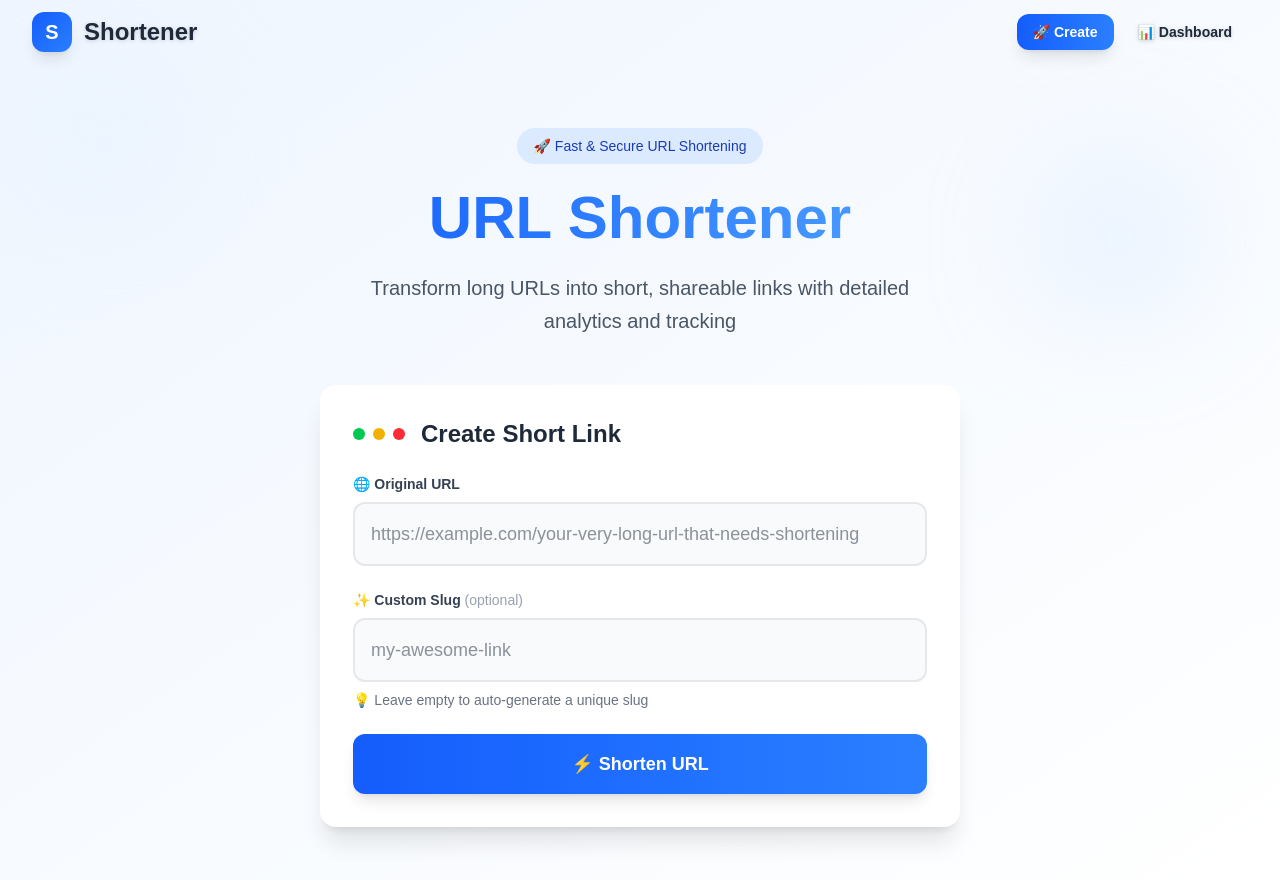
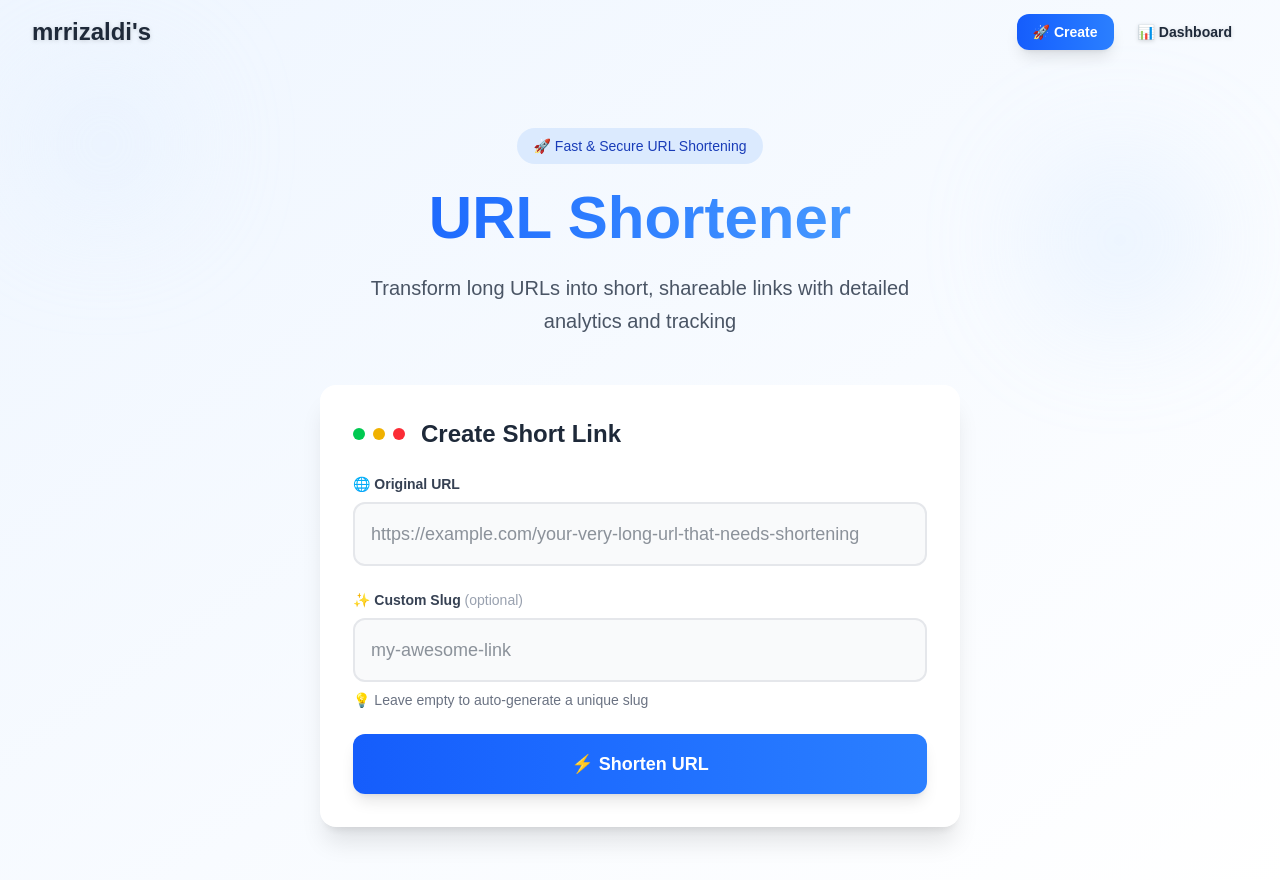
Before and after one commit to mrrizaldi/shortener_link, a Next.js app: page / in a window 1280 px wide. Shown: the top 880 px of the page. Built offline with nearby package versions, Linux system fonts and the light colour scheme.

Commit message:
change app's name

```diff
--- a/app/components/Navbar.tsx
+++ b/app/components/Navbar.tsx
@@ -28,16 +28,13 @@ export default function Navbar() {
         <div className="flex justify-between h-16">
           <div className="flex items-center">
             <Link href="/" className="flex items-center space-x-2 sm:space-x-3 group">
-              <div className="w-8 h-8 sm:w-10 sm:h-10 bg-gradient-to-br from-blue-600 to-blue-500 rounded-xl flex items-center justify-center shadow-lg group-hover:shadow-xl transition-all duration-200 group-hover:scale-105">
-                <span className="text-white font-bold text-lg sm:text-xl">S</span>
-              </div>
               <span className={`text-xl sm:text-2xl font-bold transition-all duration-300 ${
                 isScrolled
                   ? 'bg-gradient-to-r from-blue-600 to-blue-500 bg-clip-text text-transparent'
                   : 'text-gray-800 drop-shadow-sm'
               }`}>
-                <span className="hidden sm:inline">Shortener</span>
-                <span className="sm:hidden">Short</span>
+                <span className="hidden sm:inline">mrrizaldi's</span>
+                <span className="sm:hidden">mrrizaldi's</span>
               </span>
             </Link>
           </div>
```
